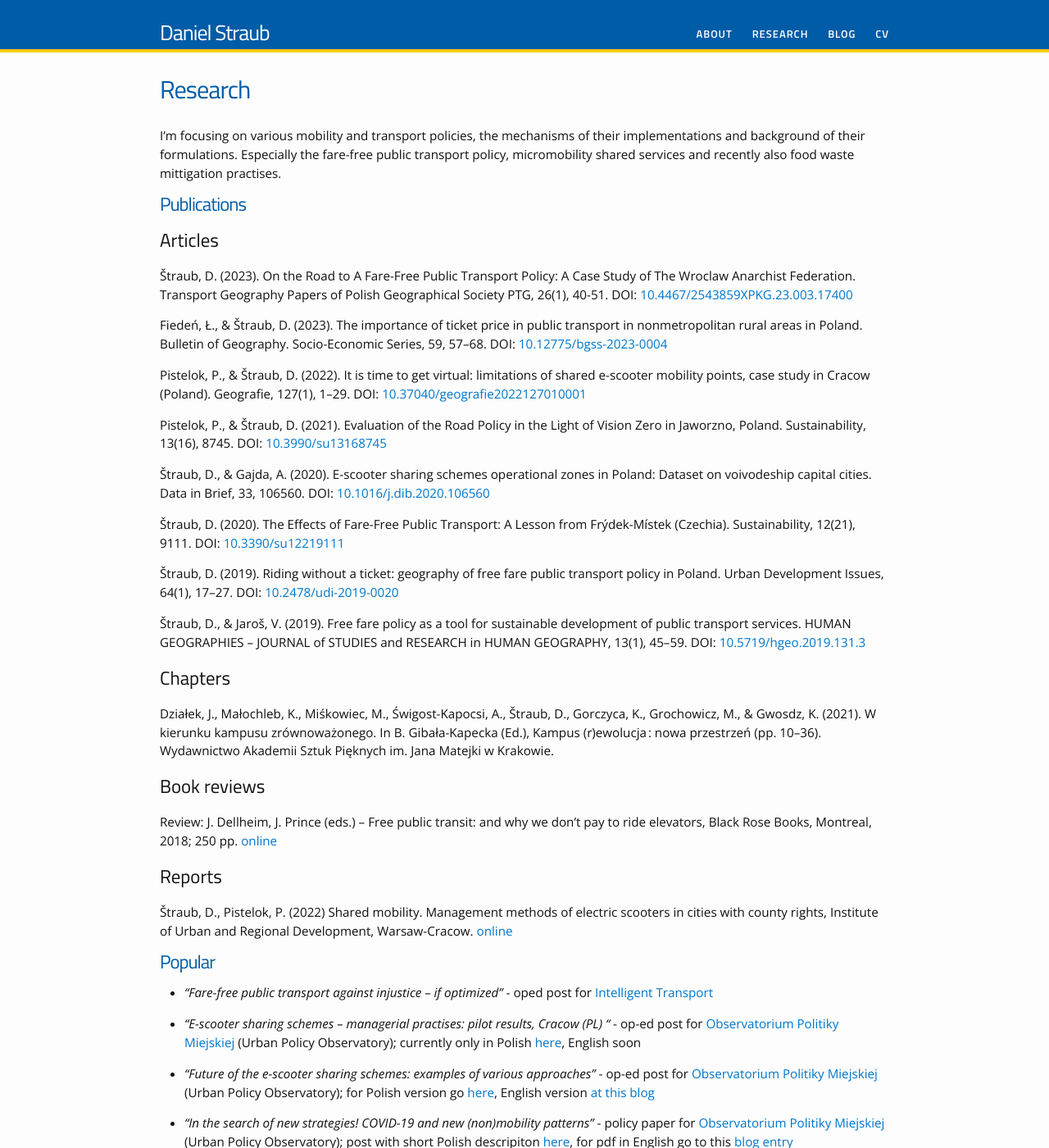
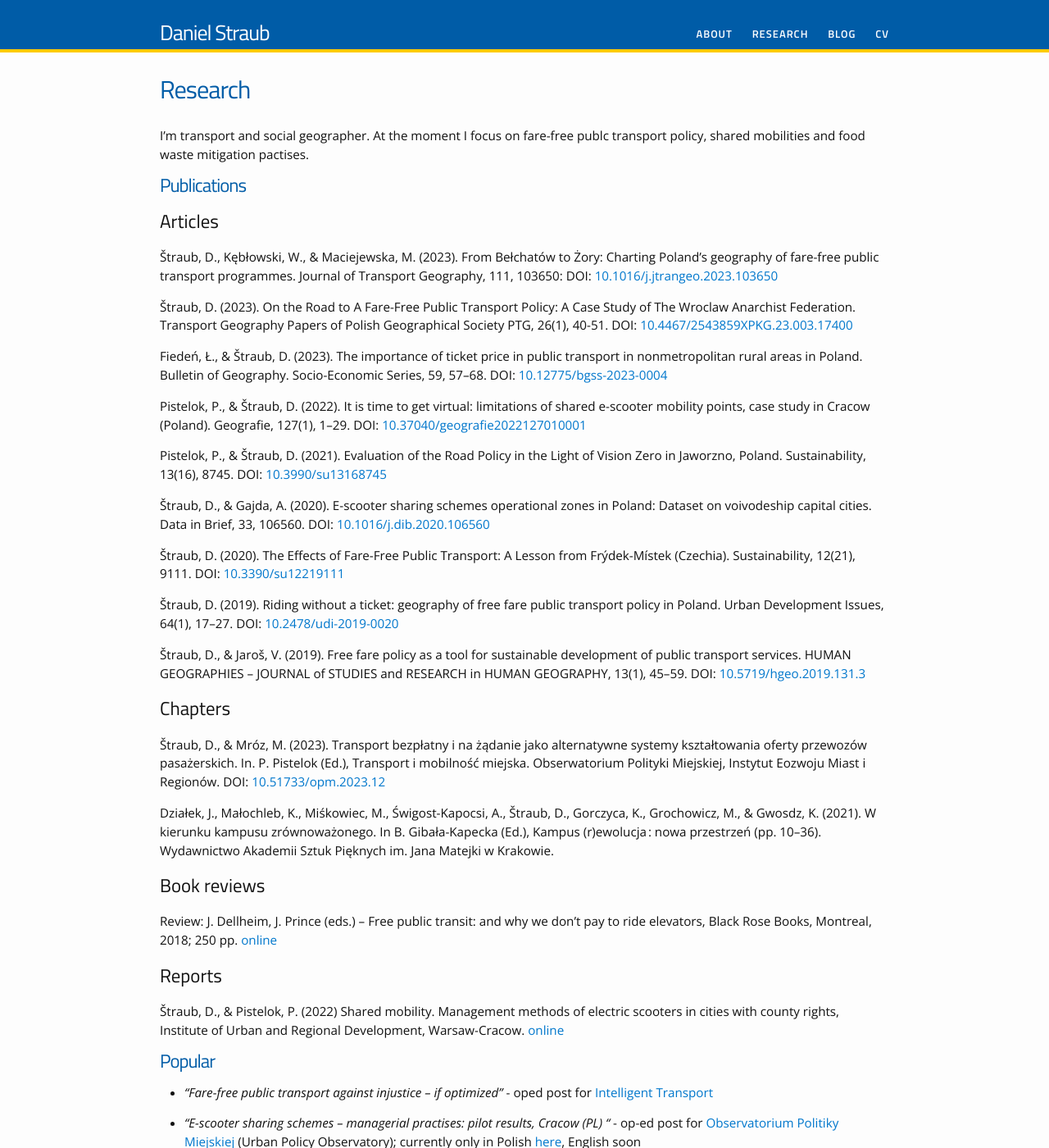
Before and after one commit to tracetheheat/tracetheheat.github.io, a Jekyll site: the page built from research.md, in a window 1280 px wide and 1400 px high. Shown: the whole window at 82% size. Built offline with Jekyll 4.4.1, drawn with Linux system fonts in a browser that asks for light colours.

Commit message:
blog and research update

```diff
--- a/research.md
+++ b/research.md
@@ -4,10 +4,12 @@ title: Research
 permalink: /research/
 ---
 
-I'm focusing on various mobility and transport policies, the mechanisms of their implementations and background of their formulations. Especially the fare-free public transport policy, micromobility shared services and recently also food waste mittigation practises.
+I'm transport and social geographer. At the moment I focus on fare-free publc transport policy, shared mobilities and food waste mitigation pactises.
 
 # Publications
 ## Articles
+Štraub, D., Kębłowski, W., & Maciejewska, M. (2023). From Bełchatów to Żory: Charting Poland's geography of fare-free public transport programmes. Journal of Transport Geography, 111, 103650: DOI: [10.1016/j.jtrangeo.2023.103650](https://doi.org/10.1016/j.jtrangeo.2023.103650)
+
 Štraub, D. (2023). On the Road to A Fare-Free Public Transport Policy: A Case Study of The Wroclaw Anarchist Federation. Transport Geography Papers of Polish Geographical Society PTG, 26(1), 40-51. DOI: [10.4467/2543859XPKG.23.003.17400](https://www.ejournals.eu/PKGKPTG/2023/26(1)/art/23468/)
 
 Fiedeń, Ł., & Štraub, D. (2023). The importance of ticket price in public transport in nonmetropolitan rural areas in Poland. Bulletin of Geography. Socio-Economic Series, 59, 57–68. DOI: [10.12775/bgss-2023-0004](https://doi.org/10.12775/bgss-2023-0004)
@@ -17,8 +19,7 @@ Pistelok, P., & Štraub, D. (2022). It is time to get virtual: limitations of sh
 Pistelok, P., & Štraub, D. (2021). Evaluation of the Road Policy in the Light of Vision Zero in Jaworzno, Poland.
 Sustainability, 13(16), 8745. DOI: [10.3990/su13168745](https://doi.org/10.3390/su13168745)
 
-Štraub, D., & Gajda, A. (2020). E-scooter sharing schemes operational zones
- in Poland: Dataset on voivodeship capital cities. Data in Brief, 33, 106560. DOI: [10.1016/j.dib.2020.106560](https://doi.org/10.1016/j.dib.2020.106560)
+Štraub, D., & Gajda, A. (2020). E-scooter sharing schemes operational zones in Poland: Dataset on voivodeship capital cities. Data in Brief, 33, 106560. DOI: [10.1016/j.dib.2020.106560](https://doi.org/10.1016/j.dib.2020.106560)
 
 Štraub, D. (2020). The Effects of Fare-Free Public Transport: A Lesson from Frýdek-Místek (Czechia). Sustainability, 12(21), 9111. DOI: [10.3390/su12219111](https://doi.org/10.3390/su12219111)
 
@@ -27,13 +28,15 @@ Sustainability, 13(16), 8745. DOI: [10.3990/su13168745](https://doi.org/10.3390/
 Štraub, D., & Jaroš, V. (2019). Free fare policy as a tool for sustainable development of public transport services. HUMAN GEOGRAPHIES – JOURNAL of STUDIES and RESEARCH in HUMAN GEOGRAPHY, 13(1), 45–59. DOI: [10.5719/hgeo.2019.131.3](http://dx.doi.org/10.5719/hgeo.2019.131.3)
 
 ## Chapters
+Štraub, D., & Mróz, M. (2023). Transport bezpłatny i na żądanie jako alternatywne systemy kształtowania oferty przewozów pasażerskich. In. P. Pistelok (Ed.), Transport i mobilność miejska. Obserwatorium Polityki Miejskiej, Instytut Eozwoju Miast i Regionów. DOI: [10.51733/opm.2023.12](https://obserwatorium.miasta.pl/biblioteka/transport-publiczny-i-na-zadanie-jako-alternatywne-systemy-ksztaltowania-oferty-przewozow-pasazerskich/)
+
 Działek, J., Małochleb, K., Miśkowiec, M., Świgost-Kapocsi, A., Štraub, D., Gorczyca, K., Grochowicz, M., & Gwosdz, K. (2021). W kierunku kampusu zrównoważonego. In B. Gibała-Kapecka (Ed.), Kampus (r)ewolucja : nowa przestrzeń (pp. 10–36). Wydawnictwo Akademii Sztuk Pięknych im. Jana Matejki w Krakowie.
 
 ## Book reviews
 Review: J. Dellheim, J. Prince (eds.) – Free public transit: and why we don’t pay to ride elevators, Black Rose Books, Montreal, 2018; 250 pp. [online](https://www.ejournals.eu/PKGKPTG/2021/24(1)/art/20596/)
 
 ## Reports
-Štraub, D., Pistelok, P. (2022) Shared mobility. Management methods of electric scooters in cities with county rights,
+Štraub, D., & Pistelok, P. (2022) Shared mobility. Management methods of electric scooters in cities with county rights,
 Institute of Urban and Regional Development, Warsaw-Cracow. [online](https://obserwatorium.miasta.pl/mobilnosc-wspoldzielona/)
 
 # Popular
```
Also changed, not shown: _posts/2023-07-19-one-policy-different-stories.md (+3 -3 lines), _posts/2023-07-23-exploring-fare-free-public-transport-in-poland.md (added, +61 -0 lines).
